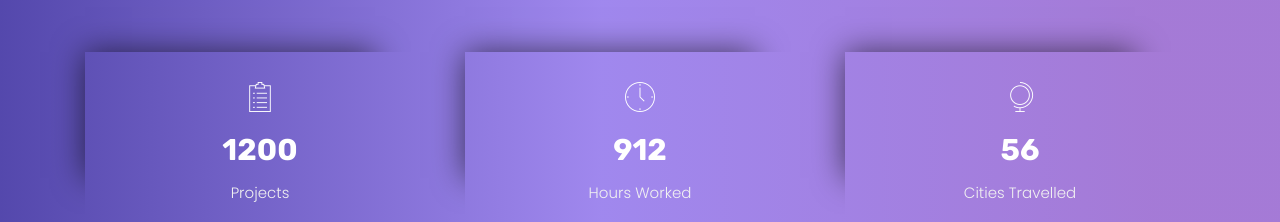
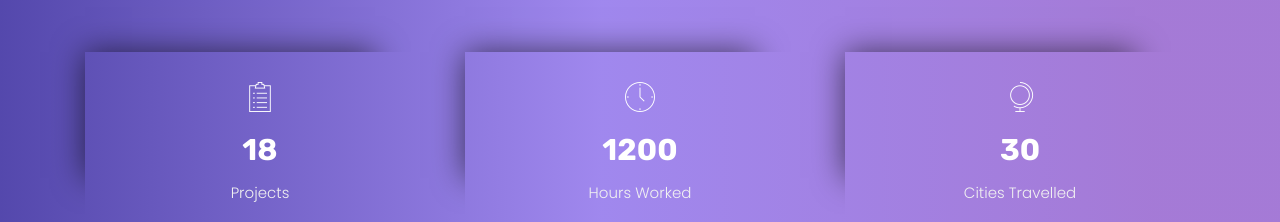
Before and after one commit to Kirti-Motwani/Resume, a plain HTML site: page index.html in a window 1280 px wide. Shown: the part 4540-4762 px from the top of the page. Drawn offline with Linux system fonts and the light colour scheme.

Commit message:
Edited data

```diff
--- a/index.html
+++ b/index.html
@@ -430,21 +430,21 @@
                 <div class="col-lg-4 col-md-6">
                     <div class="item mb-md50">
                         <span class="icon icon-basic-todo-txt"></span>
-                        <h3 class="numb">1200</h3>
+                        <h3 class="numb">18</h3>
                         <p>Projects</p>
                     </div>
                 </div>
                 <div class="col-lg-4 col-md-6">
                     <div class="item mb-md50">
                         <span class="icon icon-basic-clock"></span>
-                        <h3 class="numb">912</h3>
+                        <h3 class="numb">1200</h3>
                         <p>Hours Worked</p>
                     </div>
                 </div>
                 <div class="col-lg-4 col-md-6">
                     <div class="item">
                         <span class="icon icon-basic-globe"></span>
-                        <h3 class="numb">56</h3>
+                        <h3 class="numb">30</h3>
                         <p>Cities Travelled</p>
                     </div>
                 </div>
```
